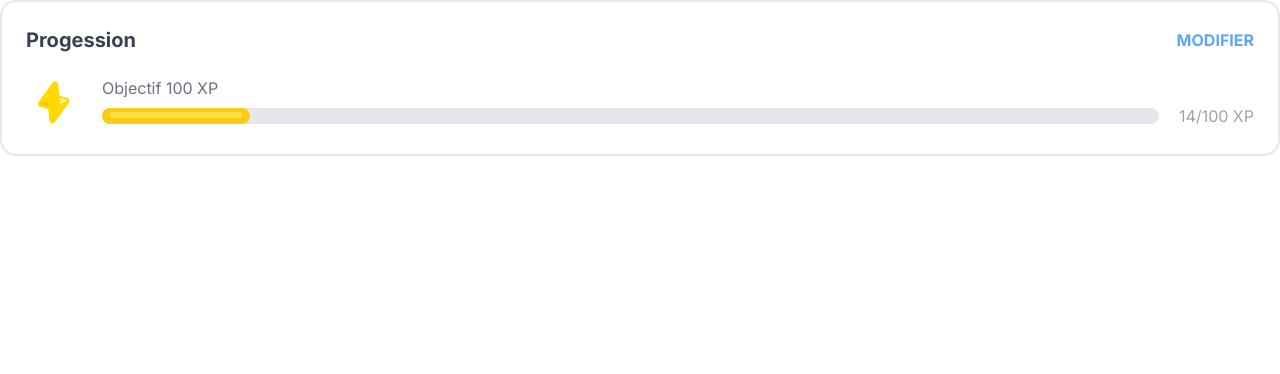
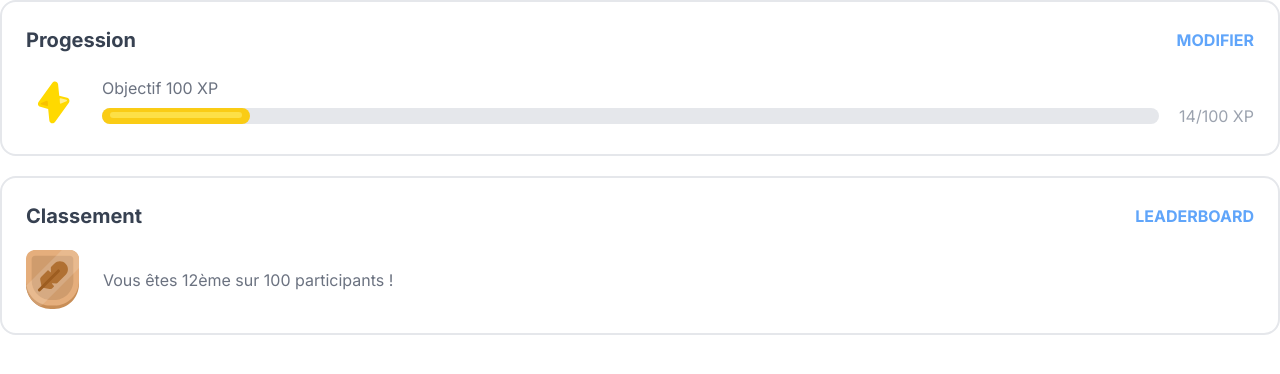
Before and after one commit to SimonLeclere/dualinsa, a Next.js app: page /test in a window 1280 px wide. Shown: the top 374 px of the page. Built offline with nearby package versions, Linux system fonts and the light colour scheme.

Commit message:
add classement section

```diff
--- /dev/null
+++ b/app/components/ClassementSection.js
@@ -0,0 +1,27 @@
+import Link from "next/link";
+
+import { IconLeagueSvg } from "../components/icons/LeaderboardSvg";
+
+export const ClassementSection = () => { // TODO : lick to the BDD
+    let leagueName = "Bronze";
+    let classement = 12;
+    let nbParticipants = 100;
+
+    return (
+      <article className="flex flex-col gap-5 rounded-2xl border-2 border-gray-200 p-6 font-bold text-gray-700">
+        <div className="flex items-center justify-between">
+          <h2 className="text-xl font-bold">Classement</h2>
+          <Link href="/leaderboard" className="uppercase text-blue-400">
+            Leaderboard
+          </Link>
+        </div>
+
+        <div className="flex items-center gap-6">
+          <IconLeagueSvg leagueName={leagueName} plume={true} lock={false} />
+          <p className="font-normal text-gray-500">
+            Vous êtes {classement}ème sur {nbParticipants} participants !
+          </p>
+        </div>
+      </article>
+    );
+};
--- a/app/test/page.js
+++ b/app/test/page.js
@@ -1,11 +1,11 @@
-import {
-  ProgressSection,
-} from "../components/ProgressSection";
+import { ProgressSection } from "../components/ProgressSection";
+import { ClassementSection } from "../components/ClassementSection";
 
 export default function test() {
   return (
     <div className="flex flex-col gap-5">
       <ProgressSection />
+      <ClassementSection />
     </div>
   );
 }
```
